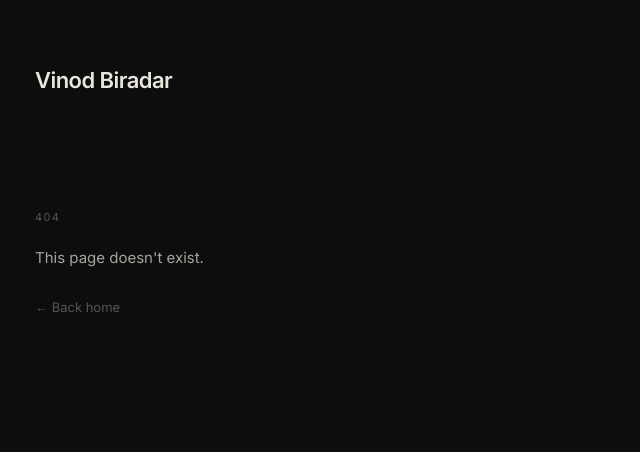
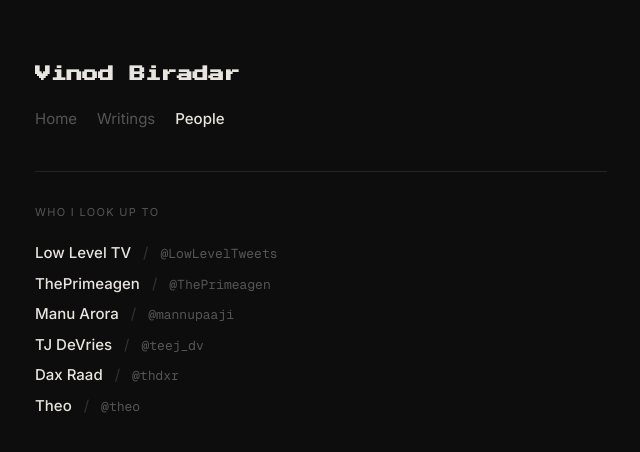
Before and after one commit to Vinodbiradar09/vinod.com, a Next.js app: page /people in a window 1280 px wide. Before the commit this address had no page. Shown: the top 452 px of the page, without its empty margins (319-959 px from the left). Built offline with nearby package versions, Linux system fonts and the light colour scheme.

Commit message:
feat : people i look up to page

```diff
--- /dev/null
+++ b/app/people/page.tsx
@@ -0,0 +1,80 @@
+import { SectionDivider } from "@/components/section-divider";
+import { FadeIn } from "@/components/fade-in";
+import { Nav } from "@/components/nav";
+import type { Metadata } from "next";
+
+export const metadata: Metadata = {
+  title: "People",
+  description: "People Vinod looks up to.",
+};
+
+const people = [
+  {
+    name: "Low Level TV",
+    handle: "@LowLevelTweets",
+    url: "https://x.com/LowLevelTweets",
+  },
+  {
+    name: "ThePrimeagen",
+    handle: "@ThePrimeagen",
+    url: "https://x.com/ThePrimeagen",
+  },
+  {
+    name: "Manu Arora",
+    handle: "@mannupaaji",
+    url: "https://x.com/mannupaaji",
+  },
+  {
+    name: "TJ DeVries",
+    handle: "@teej_dv",
+    url: "https://x.com/teej_dv",
+  },
+  {
+    name: "Dax Raad",
+    handle: "@thdxr",
+    url: "https://x.com/thdxr",
+  },
+  {
+    name: "Theo",
+    handle: "@theo",
+    url: "https://x.com/theo",
+  },
+];
+
+export default function PeoplePage() {
+  return (
+    <main className="max-w-155 mx-auto px-6 py-16 w-full">
+      <FadeIn delay={0}>
+        <Nav active="people" />
+      </FadeIn>
+      <FadeIn delay={80}>
+        <SectionDivider />
+        <section>
+          <p className="text-[11px] tracking-[0.12em] text-[#555] uppercase mb-5 font-sans">
+            Who I look up to
+          </p>
+          <div className="space-y-1">
+            {people.map((person, i) => (
+              <FadeIn key={person.handle} delay={100 + i * 40}>
+                <div className="flex items-baseline gap-x-3 py-0.5 text-[15px]">
+                  <span className="text-[#e8e5df] font-medium">
+                    {person.name}
+                  </span>
+                  <span className="text-[#333]">/</span>
+                  <a
+                    href={person.url}
+                    target="_blank"
+                    rel="noopener noreferrer"
+                    className="text-[#555] no-underline hover:text-[#e8e5df] transition-colors font-mono text-[13px]"
+                  >
+                    {person.handle}
+                  </a>
+                </div>
+              </FadeIn>
+            ))}
+          </div>
+        </section>
+      </FadeIn>
+    </main>
+  );
+}
--- a/components/nav.tsx
+++ b/components/nav.tsx
@@ -8,7 +8,7 @@ const pixel = Press_Start_2P({
 });
 
 interface NavProps {
-  active: "home" | "writings";
+  active: "home" | "writings" | "people";
 }
 
 export function Nav({ active }: NavProps) {
@@ -46,6 +46,16 @@ export function Nav({ active }: NavProps) {
         >
           Writings
         </Link>
+        <Link
+          href="/people"
+          className={`no-underline transition-colors ${
+            active === "people"
+              ? "text-[#e8e5df] font-medium"
+              : "text-[#555] hover:text-[#e8e5df]"
+          }`}
+        >
+          People
+        </Link>
       </nav>
     </div>
   );
```
